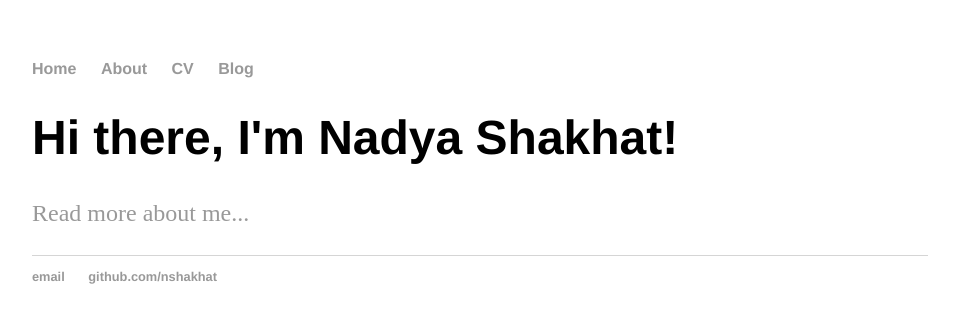
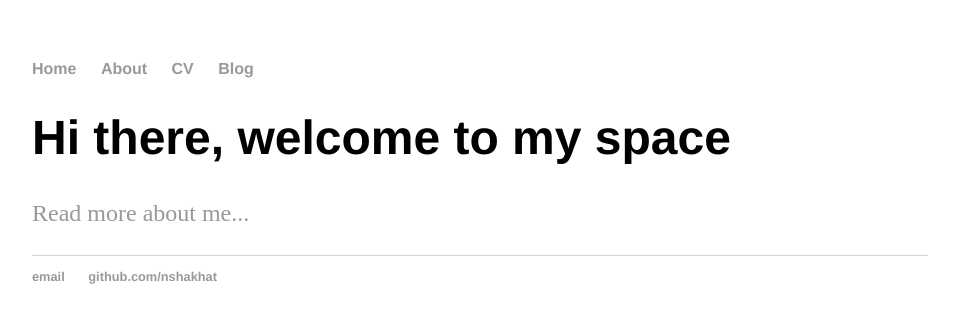
Before and after one commit to nshakhat/nshakhat.github.io, a Jekyll site: the page built from index.html, in a window 1280 px wide. Shown: the top 323 px of the page, without its empty margins (160-1119 px from the left). Built offline with Jekyll 4.4.1, drawn with Linux system fonts in a browser that asks for light colours.

Commit message:
Update index.html

```diff
--- a/index.html
+++ b/index.html
@@ -1,30 +1,8 @@
-<!DOCTYPE html>
-<html>
-	<head>
-		<title>Nadya's space</title>
-		<!-- link to main stylesheet -->
-		<link rel="stylesheet" type="text/css" href="/css/main.css">
-	</head>
-	<body>
-		<nav>
-    		<ul>
-        		<li><a href="/">Home</a></li>
-	        	<li><a href="/about">About</a></li>
-        		<li><a href="/cv">CV</a></li>
-        		<li><a href="/blog">Blog</a></li>
-    		</ul>
-		</nav>
-		<div class="container">
-    		<div class="blurb">
-        		<h1>Hi there, I'm Nadya Shakhat!</h1>
-				<p><a href="/about">Read more about me...</a></p>
-    		</div><!-- /.blurb -->
-		</div><!-- /.container -->
-		<footer>
-    		<ul>
-        		<li><a href="mailto:nadmi4@gmail.com">email</a></li>
-        		<li><a href="https://github.com/nshakhat">github.com/nshakhat</a></li>
-			</ul>
-		</footer>
-	</body>
-</html>
+---
+layout: default
+title: Nadya's space
+---
+<div class="blurb">
+	<h1>Hi there, welcome to my space</h1>
+	 <p><a href="/about">Read more about me...</a></p>
+</div><!-- /.blurb -->
```
